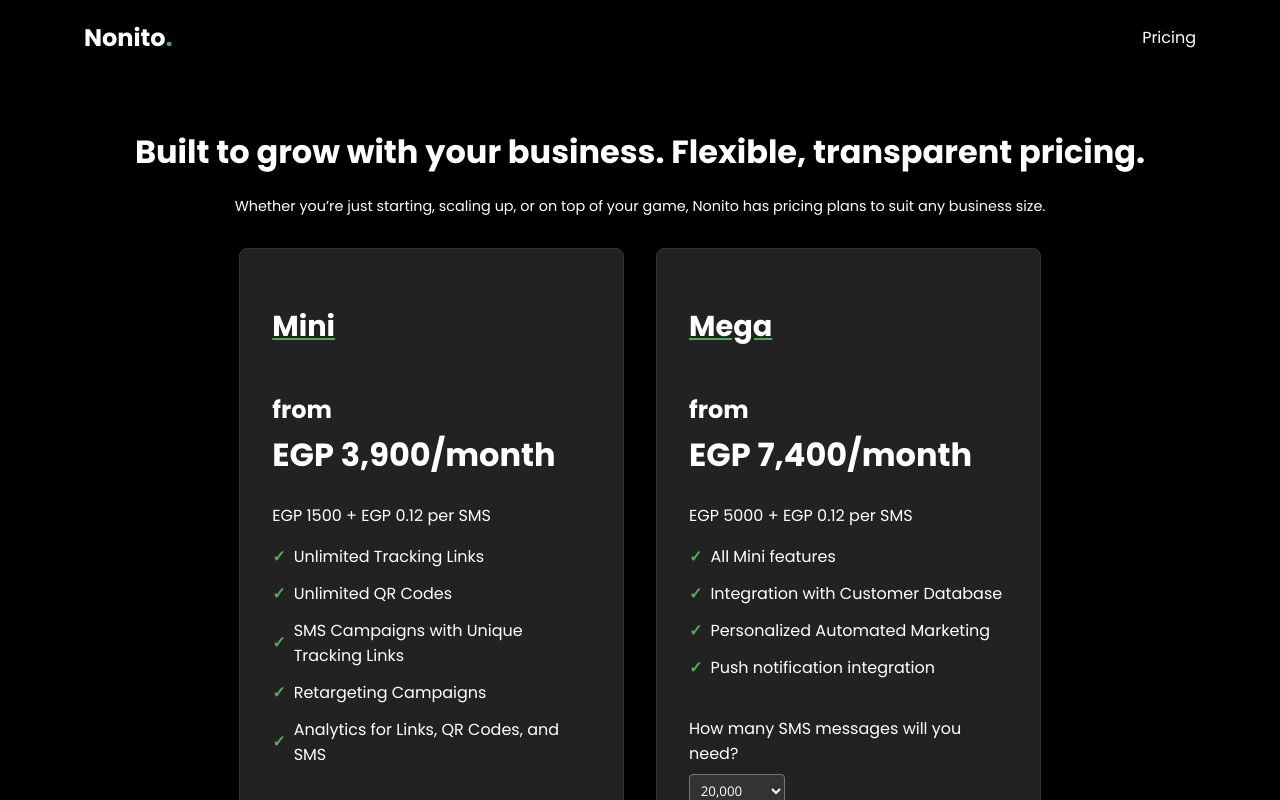
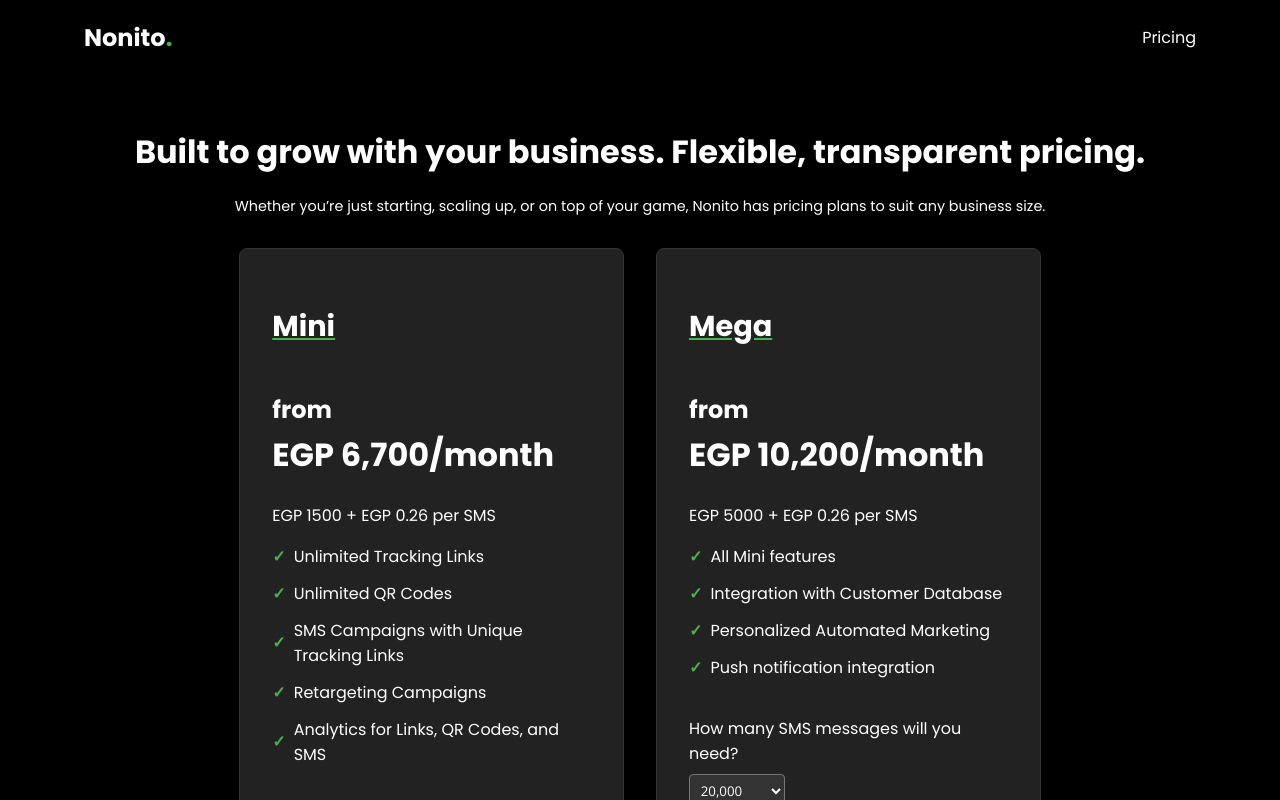
Before and after one commit to Shoffly/nonito_landing, a Next.js app: page /pricing in a window 1280 px wide. Shown: the top 800 px of the page. Built offline with nearby package versions, Linux system fonts and the light colour scheme.

Commit message:
changes to pricing

```diff
--- a/pages/pricing.js
+++ b/pages/pricing.js
@@ -31,21 +31,22 @@
   ];
 
   const smsPricing = [
-    { count: 500, cost: 0.15 },
-    { count: 1000, cost: 0.14 },
-    { count: 2500, cost: 0.13 },
-    { count: 5000, cost: 0.12 },
-    { count: 10000, cost: 0.12 },
-    { count: 20000, cost: 0.12 }, // Adjusted this value to match the default
-    { count: 50000, cost: 0.11 },
-    { count: 100000, cost: 0.11 },
-    { count: 200000, cost: 0.11 },
-    { count: 500000, cost: 0.10 },
-    { count: 750000, cost: 0.10 },
-    { count: 1000000, cost: 0.10 },
-    { count: 2000000, cost: 0.09 },
-    { count: 3000000, cost: 0.09 },
-    { count: 4000000, cost: 0.09 },
+    { count: 500, cost: 0.50 },
+    { count: 1000, cost: 0.46 },
+    { count: 2500, cost: 0.44 },
+    { count: 5000, cost: 0.42 },
+    { count: 10000, cost: 0.27 },
+    { count: 15000, cost: 0.26 },
+    { count: 20000, cost: 0.26 },
+    { count: 50000, cost: 0.25 },
+    { count: 100000, cost: 0.24 },
+    { count: 200000, cost: 0.23 },
+    { count: 500000, cost: 0.23 },
+    { count: 750000, cost: 0.22 },
+    { count: 1000000, cost: 0.21 },
+    { count: 2000000, cost: 0.21 },
+    { count: 3000000, cost: 0.20 },
+    { count: 4000000, cost: 0.20 },
   ];
 
   const getSmsCost = (count) => {
```
